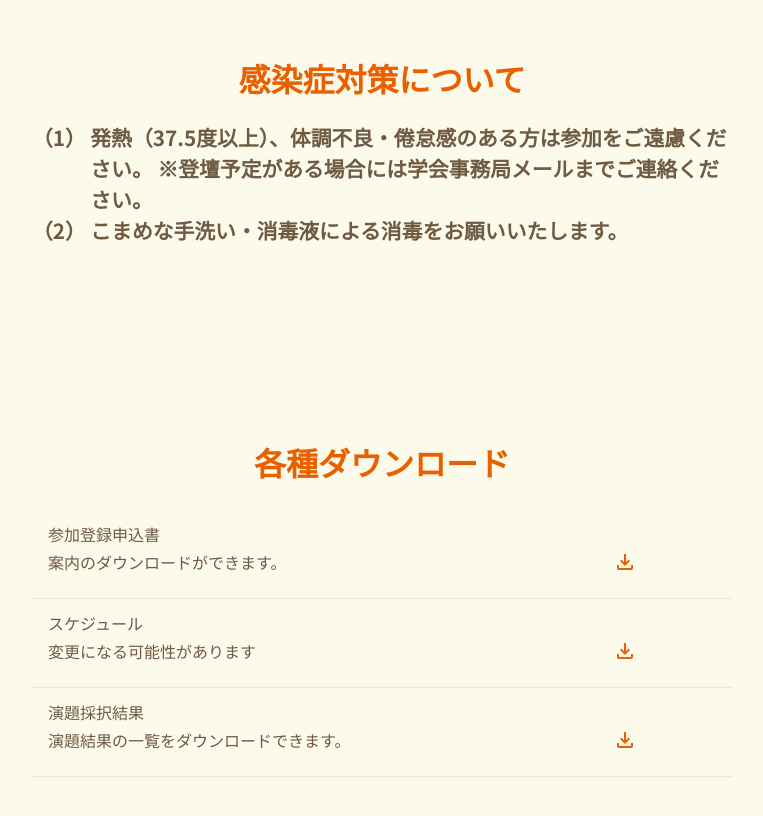
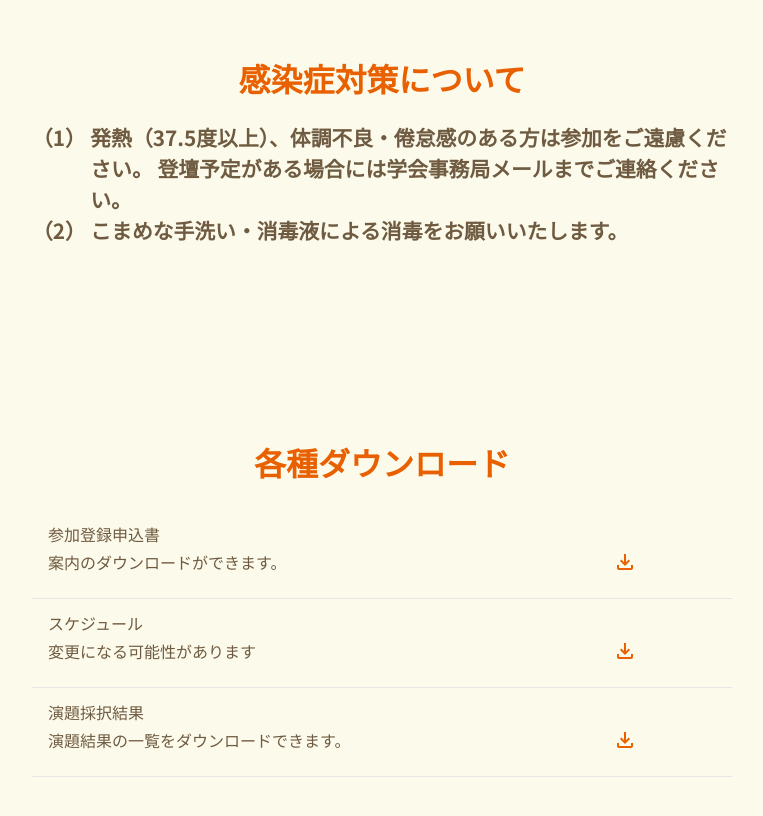
Before and after one commit to STSocietyOitaConference/top, a React (Create React App) app in the folder st-society-oita/: page / in a window 1280 px wide. Shown: the part 5140-5956 px from the top of the page, without its empty margins (416-1179 px from the left). Built offline with nearby package versions, Linux system fonts and the light colour scheme.

Commit message:
微修正

```diff
--- a/st-society-oita/src/components/InfectionDisease.tsx
+++ b/st-society-oita/src/components/InfectionDisease.tsx
@@ -53,7 +53,7 @@ function AbstractRegistration() {
                 <Grid item>
                   <Box id="bullet">
                     <Grid container textAlign="start">
-                      <Grid item xs={2} sm={4} md={1}>
+                      <Grid item xs={1} sm={1} md={1}>
                         <Typography
                           variant="h6"
                           color="secondary"
@@ -62,21 +62,21 @@ function AbstractRegistration() {
                           （1）
                         </Typography>
                       </Grid>
-                      <Grid item xs={2} sm={4} md={11}>
+                      <Grid item xs={11} sm={4} md={11}>
                         <Typography
                           variant="h6"
                           color="secondary"
                           textAlign={"start"}
                         >
                           発熱（37.5度以上）、体調不良・倦怠感のある方は参加をご遠慮ください。
-                          ※登壇予定がある場合には学会事務局メールまでご連絡ください。
+                          登壇予定がある場合には学会事務局メールまでご連絡ください。
                         </Typography>
                       </Grid>
                     </Grid>
                   </Box>
                 </Grid>
                 <Grid container textAlign="start">
-                  <Grid item xs={2} sm={4} md={1}>
+                  <Grid item xs={1} sm={1} md={1}>
                     <Typography
                       variant="h6"
                       color="secondary"
@@ -85,7 +85,7 @@ function AbstractRegistration() {
                       （2）
                     </Typography>
                   </Grid>
-                  <Grid item xs={2} sm={4} md={11}>
+                  <Grid item xs={11} sm={11} md={11}>
                     <Typography
                       variant="h6"
                       color="secondary"
```
